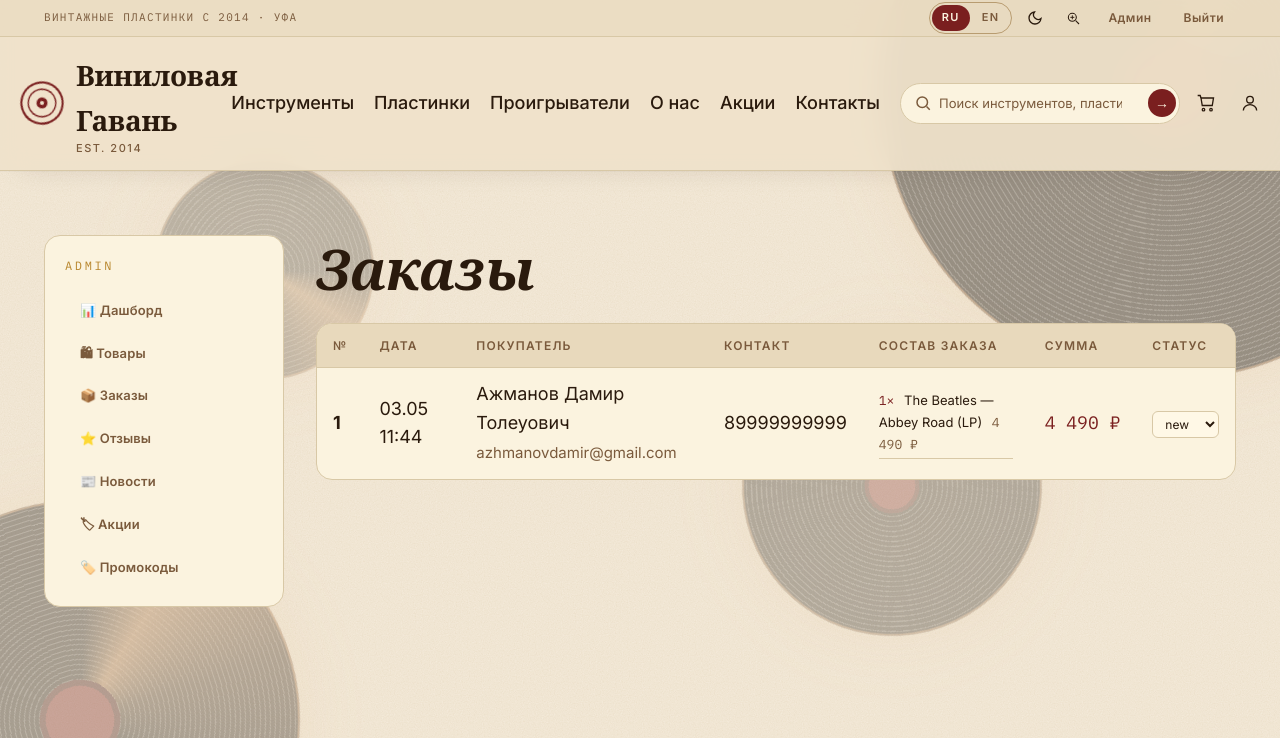
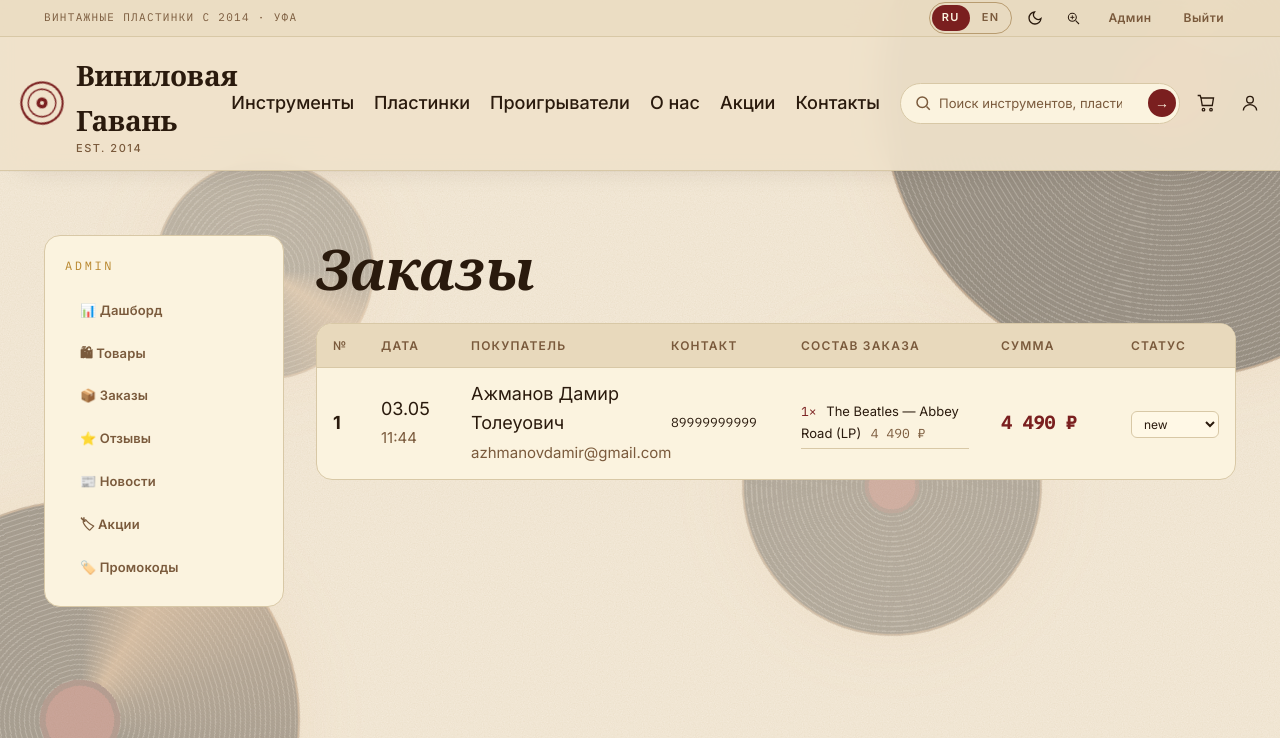
Before and after one commit to Damkaazh/vinyl_shop, a Flask app: page /admin/orders in a window 1280 px wide. Shown: the top 738 px of the page. Run offline with Flask 3, Linux system fonts and the light colour scheme; a user stored in the database is signed in; some web fonts are replaced.

```diff
--- a/app/templates/admin/orders.html
+++ b/app/templates/admin/orders.html
@@ -2,39 +2,61 @@
 {% block admin_content %}
 <h1 style="font-style: italic; margin-bottom: var(--space-6);">Заказы</h1>
 <div class="table-card">
-  <table class="data">
-    <thead><tr><th>№</th><th>Дата</th><th>Покупатель</th><th>Контакт</th><th>Состав заказа</th><th>Сумма</th><th>Статус</th></tr></thead>
+  <table class="data" style="table-layout: fixed; width: 100%;">
+    <colgroup>
+      <col style="width: 48px;">
+      <col style="width: 90px;">
+      <col style="width: 200px;">
+      <col style="width: 130px;">
+      <col style="width: auto;">
+      <col style="width: 130px;">
+      <col style="width: 120px;">
+    </colgroup>
+    <thead>
+      <tr>
+        <th>№</th>
+        <th>Дата</th>
+        <th>Покупатель</th>
+        <th>Контакт</th>
+        <th>Состав заказа</th>
+        <th>Сумма</th>
+        <th>Статус</th>
+      </tr>
+    </thead>
     <tbody>
       {% for o in items %}
       <tr>
         <td><strong>{{ o.id }}</strong></td>
-        <td>{{ o.created_at.strftime('%d.%m %H:%M') }}</td>
-        <td>{{ o.full_name }}<br><small style="color: var(--color-text-muted);">{{ o.email }}</small></td>
-        <td>{{ o.phone }}</td>
+        <td style="white-space: nowrap;">{{ o.created_at.strftime('%d.%m') }}<br><small style="color: var(--color-text-muted);">{{ o.created_at.strftime('%H:%M') }}</small></td>
+        <td>
+          {{ o.full_name }}<br>
+          <small style="color: var(--color-text-muted);">{{ o.email }}</small>
+        </td>
+        <td style="font-family: var(--font-mono); font-size: 13px;">{{ o.phone }}</td>
         <td>
           {% for item in o.items %}
-          <div style="font-size: 13px; padding: 2px 0; border-bottom: 1px solid var(--color-divider); last-child:border-none;">
+          <div style="padding: 3px 0; border-bottom: 1px solid var(--color-divider); font-size: 13px;">
             <span style="font-family: var(--font-mono); color: var(--color-primary); margin-right: 6px;">{{ item.quantity }}×</span>
             <span>{{ item.name }}</span>
-            <span style="font-family: var(--font-mono); color: var(--color-text-muted); margin-left: 6px;">{{ "{:,.0f}".format(item.price).replace(',', ' ') }} ₽</span>
+            <span style="font-family: var(--font-mono); color: var(--color-text-muted); margin-left: 6px; white-space: nowrap;">{{ "{:,.0f}".format(item.price).replace(',', ' ') }} ₽</span>
           </div>
           {% endfor %}
           {% if o.promo_code %}
           <div style="font-size: 12px; margin-top: 4px; color: var(--color-success);">Промокод: {{ o.promo_code }}</div>
           {% endif %}
         </td>
-        <td style="font-family: var(--font-mono); color: var(--color-primary); white-space: nowrap;">
+        <td style="white-space: nowrap;">
           {% if o.discount and o.discount > 0 %}
-          <div style="font-size: 11px; color: var(--color-text-muted); text-decoration: line-through;">{{ "{:,.0f}".format(o.subtotal).replace(',', ' ') }} ₽</div>
+          <div style="font-size: 11px; color: var(--color-text-muted); text-decoration: line-through; font-family: var(--font-mono);">{{ "{:,.0f}".format(o.subtotal).replace(',', ' ') }} ₽</div>
           {% endif %}
-          {{ "{:,.0f}".format(o.total).replace(',', ' ') }} ₽
+          <span style="font-family: var(--font-mono); color: var(--color-primary); font-weight: 600;">{{ "{:,.0f}".format(o.total).replace(',', ' ') }} ₽</span>
         </td>
         <td>
           <form method="post" action="{{ url_for('admin.order_status', order_id=o.id) }}">
             <input type="hidden" name="csrf_token" value="{{ csrf_token() if csrf_token else '' }}">
-            <select name="status" onchange="this.form.submit()" class="input" style="padding: 4px 8px; font-size: 12px;">
+            <select name="status" onchange="this.form.submit()" class="input" style="padding: 4px 8px; font-size: 12px; width: 100%;">
               {% for s in ['new', 'paid', 'shipped', 'done', 'canceled'] %}
-                <option value="{{ s }}" {% if s == o.status %}selected{% endif %}>{{ s }}</option>
+              <option value="{{ s }}" {% if s == o.status %}selected{% endif %}>{{ s }}</option>
               {% endfor %}
             </select>
           </form>
```
